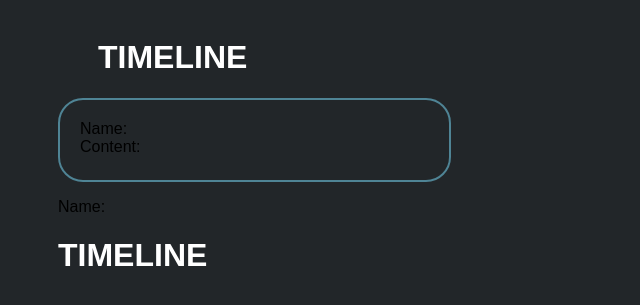
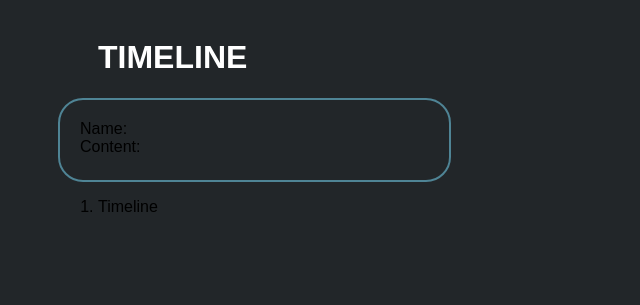
Before and after one commit to AbishaKugathasan/personal-site, a Flask app: page /timeline in a window 1280 px wide. Shown: the part 267-572 px from the top of the page, without its empty margins (0-640 px from the left). Run offline with Flask 2, Linux system fonts and the light colour scheme; parts of the project's set-up code (start-up, migrations or seed data) failed here and were passed over.

Commit message:
Update timeline.html

```diff
--- a/app/templates/timeline.html
+++ b/app/templates/timeline.html
@@ -40,7 +40,7 @@
           <input type="text" id="email" name="email"><br><br>
           <label for="content">Context:</label>
           <input type="text" id="content" name="content"><br><br>
-        </div>
+             </div>
         <button type="button" id = "user-name" onclick = "addItem()" value="Submit">Submit</button>
     </form>
 
@@ -48,7 +48,7 @@
     <div class = "text-box">
     <input type="text" id="type"
       placeholder="Like: div, h1, li...."
-      value="li" />
+      value="h2" />
     <br /><br />
     </div>
 
@@ -64,9 +64,9 @@
 
    <br>Content: <td><i id = "context-paragraph"></i></td></div>
 
-   <p id="parent">Name: </p>
-    <h1>Timeline</h1>
-
+   <ol id="parent">
+    <li>Timeline</li>
+  </ol>
 
     <script>
       const form = document.getElementById('form');
@@ -106,7 +106,7 @@
 
   // Use value as textnode in this example
   type.appendChild(
-      document.createTextNode(name));
+      document.createTextNode("Name: " + name));
 
   // Append as child to the parent
   // tag i.e. ol
```
